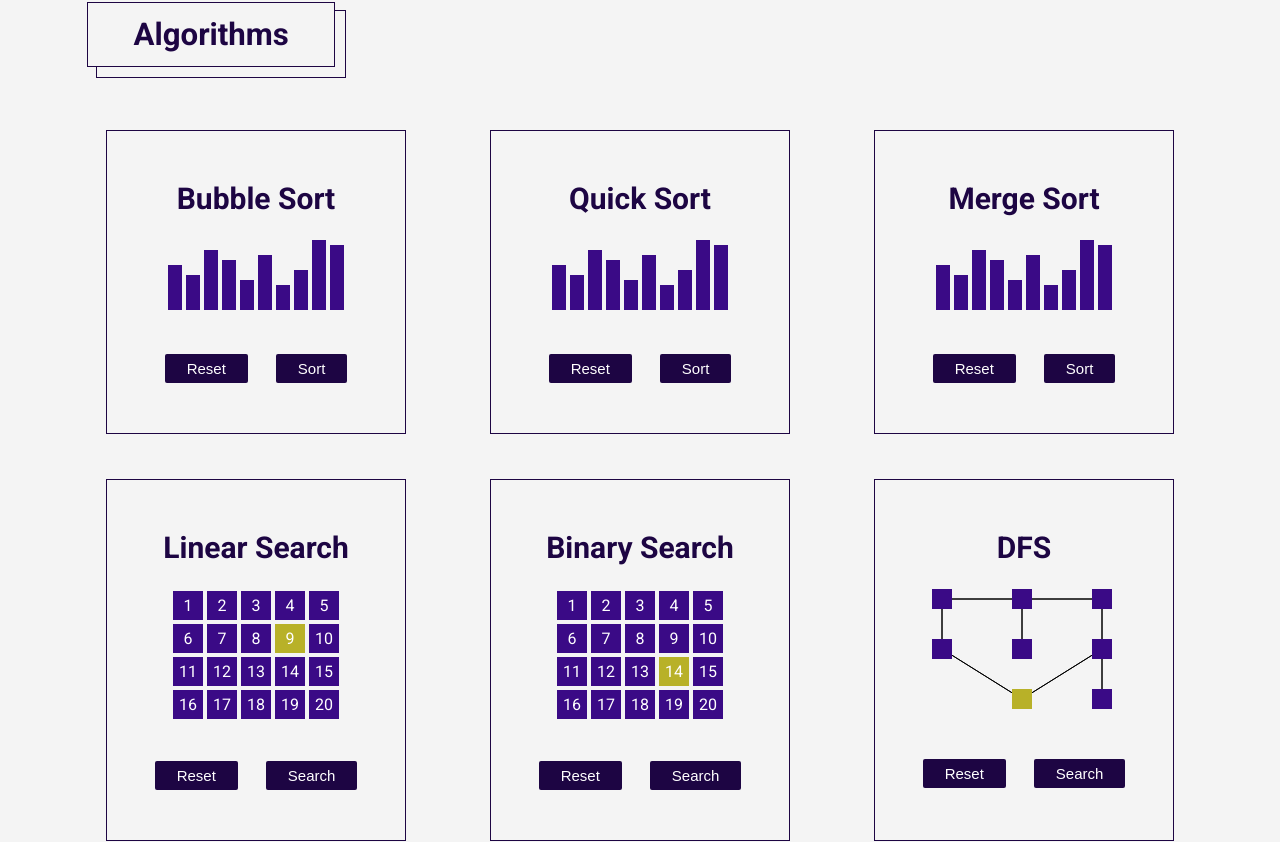
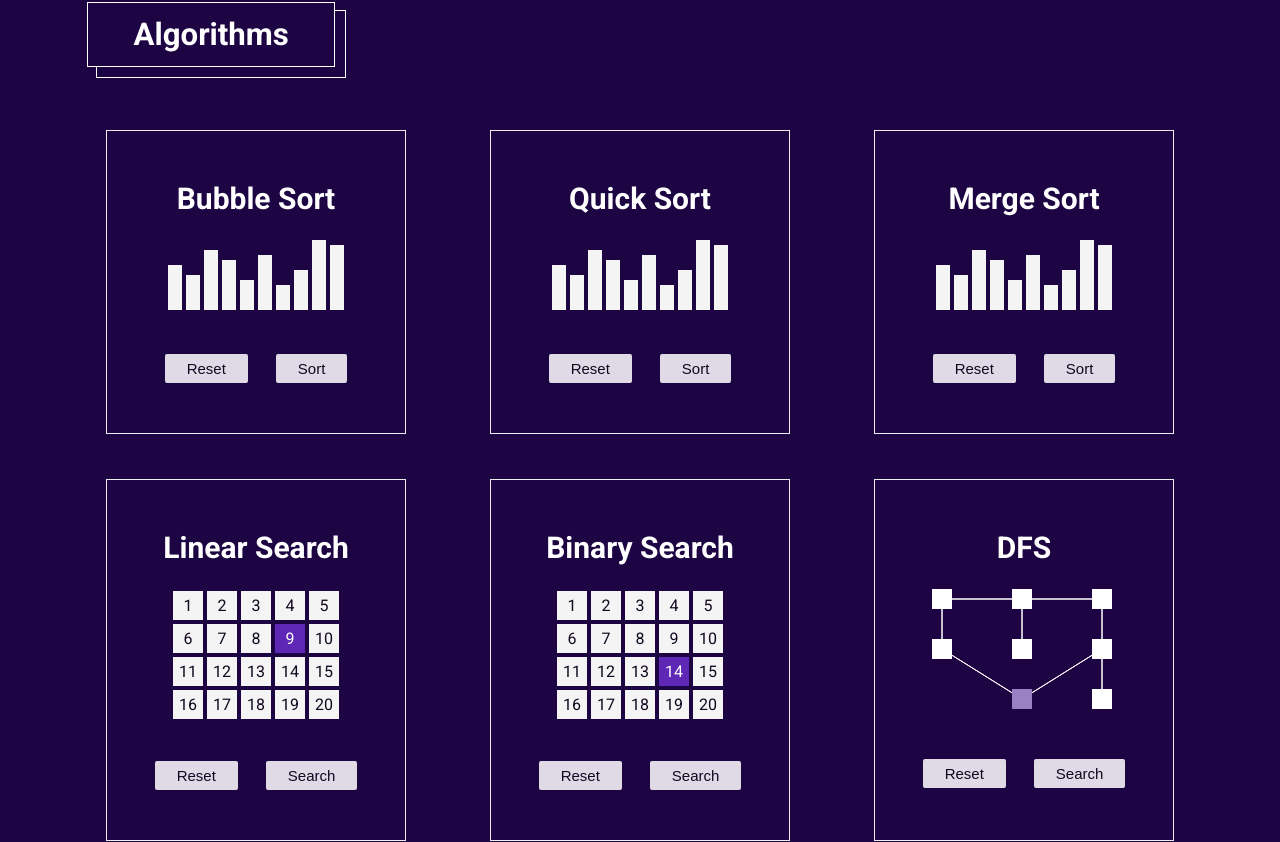
Before and after one commit to Ice-Cap/my-portfolio-website, a React (Create React App) app: page / in a window 1280 px wide. Shown: the part 1472-2314 px from the top of the page. Built offline with nearby package versions, Linux system fonts and the light colour scheme.

Commit message:
update styling

```diff
--- a/src/components/algorithms/DepthFirstCanvas.js
+++ b/src/components/algorithms/DepthFirstCanvas.js
@@ -22,13 +22,13 @@ function DepthFirstSearch(props) {
         /**
          * Update the start node to be yellow.
          */
-        state.graph[state.start].color = '#b8b128';
+        state.graph[state.start].color = '#9a81c3';
 
         /**
          * Create graph on canvas on each render
          * to show updated state.
          */
-        new GraphMaker(ctx, state.graph, '#3A0A86');
+        new GraphMaker(ctx, state.graph, '#fff');
     });
 
     /**
@@ -53,7 +53,7 @@ function DepthFirstSearch(props) {
          */
         setState((prev) => {
             const temp = cloneObject(prev);
-            temp.graph[start].color = '#b8b128';
+            temp.graph[start].color = '#9a81c3';
             return temp;
         });
 
--- a/src/scss/components/_about.scss
+++ b/src/scss/components/_about.scss
@@ -1,13 +1,13 @@
 #about {
     padding: 2rem 0;
-    background-color: $secondary-color-100;
-    background-color: $primary-color-300;
+    background-color: #301154;
 
     .section-heading {
         h2 {
             &::after {
                 content: 'About Me';
                 position: absolute;
+                background-color: #301154;
             }
         }
     }
--- a/src/scss/components/_algos.scss
+++ b/src/scss/components/_algos.scss
@@ -1,25 +1,21 @@
 #algos {
     padding: 2rem 0;
-    background-color: $secondary-color-100;
-    color: $primary-color-100;
+    background-color: $primary-color-200;
+    color: #fff;
 
     .section-heading {
         h2 {
-            border: 1px solid $primary-color-200;
-
             &::after {
                 content: 'Algorithms';
                 position: absolute;
-                border: 1px solid $primary-color-200;
-                color: $primary-color-200;
-                background-color: $secondary-color-100;
+                background-color: $primary-color-200;
             }
         }
     }
 
     h3 {
         font-size: 30px;
-        color: $primary-color-200;
+        // color: $primary-color-200;
         margin-bottom: 24px;
         text-align: center;
     }
@@ -45,31 +41,34 @@
         align-items: center;
         justify-content: center;
         margin: 2px;
-        background-color: $primary-color-100;
+        background-color: $secondary-color-100;
+        color: $primary-color-300;
         width: 30px;
         padding: 5px;
-        color: #fff;
 
         &:hover {
             cursor: pointer;
             background-color: lighten($primary-color-100, 10%);
+            color: #fff;
         }
 
         &.current {
-            background-color: gray;
+            background-color: #6f667f;
+            color: #fff;
         }
         &.needle {
-            background-color: rgb(184, 177, 40);
+            background-color: #5e27b6;
+            color: #fff;
         }
         &.needle.found {
-            background-color: green;
+            background-color: #7725fa;
         }
     }
 
     .item {
         display: inline-block;
         margin: 0 2px;
-        background-color: $primary-color-100;
+        background-color: $secondary-color-100;
         width: 14px;
         height: 20px;
     }
@@ -117,20 +116,24 @@
     .check-swap {
         font-weight: bold;
         color: #fff;
-        background-color: rgb(196, 188, 38);
+        background-color: $yellow;
+        background-color: lighten($primary-color-100, 25%);
     }
 
     button {
-        color: #fff;
-        background-color: $primary-color-200;
+        background-color: #e0dae6;
+        color: $primary-color-300;
+
         border: none;
         padding: 6px 22px;
         border-radius: 2px;
         font-size: 15px;
+        transition: .2s ease-in-out;
 
         &:hover {
             cursor: pointer;
-            background-color: $primary-color-100;
+            color: $primary-color-300;
+            background-color: $secondary-color-200;
         }
     }
 
@@ -144,7 +147,7 @@
         justify-content: space-around;
     }
     .algorithms-container .algo {
-        border: 1px solid $primary-color-200;
+        border: 1px solid $secondary-color-200;
         padding: 50px;
         width: 300px;
         display: flex;
--- a/src/scss/shared.scss
+++ b/src/scss/shared.scss
@@ -8,6 +8,9 @@ $secondary-color-100: #F4F4F4;
 $secondary-color-200: #EDEDED;
 $accent-color: #9B82BF;
 $primary-font-family: 'Roboto', sans-serif;
+
+$yellow: #e4df74;
+$green: #339a33;
 
 //  Global Styles  //
 * {
--- a/src/utils/GraphMaker.js
+++ b/src/utils/GraphMaker.js
@@ -38,6 +38,7 @@ class GraphMaker {
     }
 
     createLine(x1, y1, x2, y2) {
+        this.ctx.strokeStyle = '#fff';
         this.ctx.beginPath();
         this.ctx.moveTo(x1, y1);
         this.ctx.lineTo(x2, y2);
```
